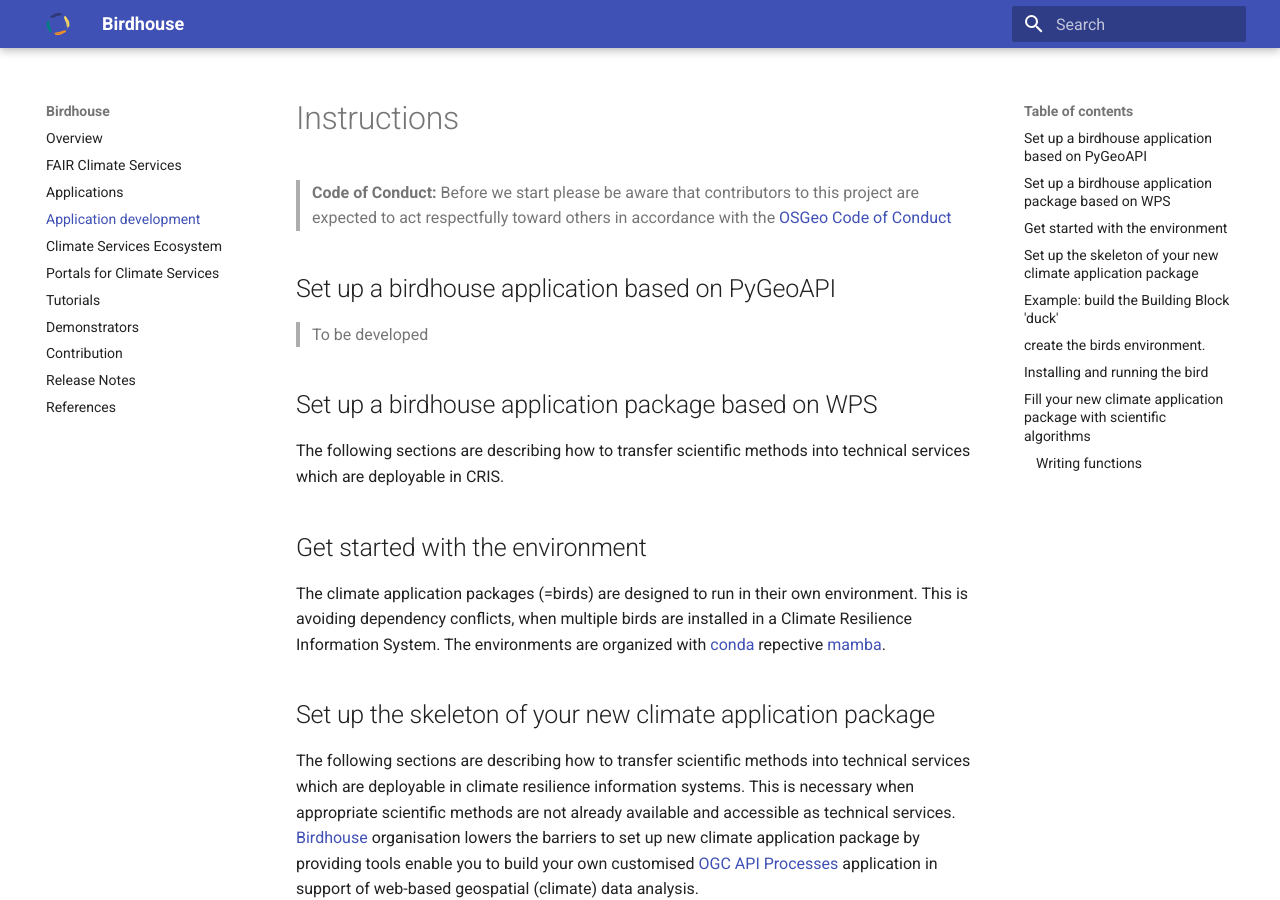
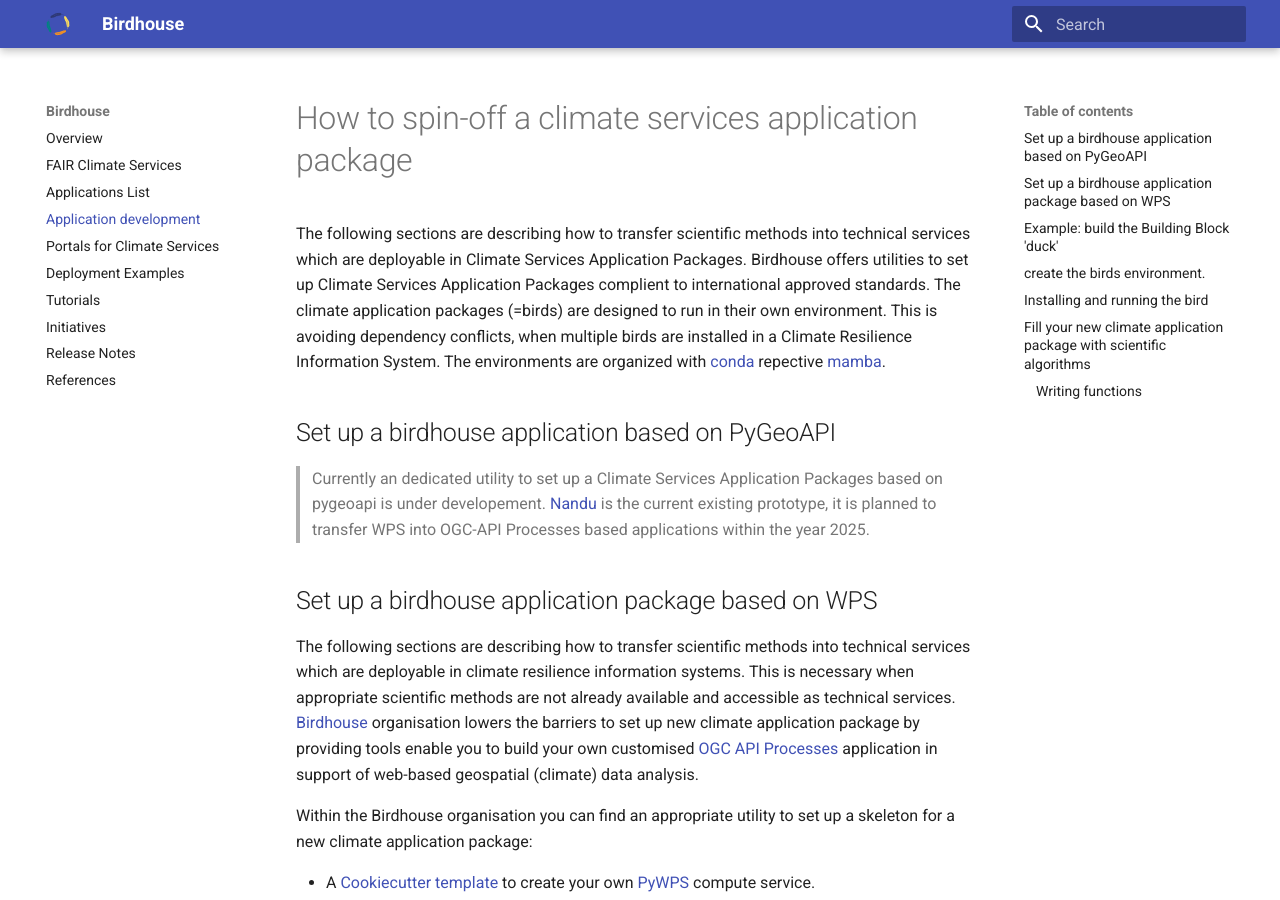
Before and after one commit to bird-house/birdhouse2-docs, an MkDocs documentation site: the page built from docs/guide_applications.md, in a window 1280 px wide and 900 px high. Built offline with MkDocs 1.6.1 and Material for MkDocs 9.7.7, drawn with Linux system fonts in a browser that asks for light colours.

Commit message:
pygeoapi explanation

```diff
--- a/docs/guide_applications.md
+++ b/docs/guide_applications.md
@@ -1,21 +1,15 @@
-# Instructions
+# How to spin-off a climate services application package
 
-> **Code of Conduct:** Before we start please be aware that contributors to this project are expected to act respectfully toward others in accordance with the [OSGeo Code of Conduct](https://www.osgeo.org/code_of_conduct/)
+The following sections are describing how to transfer scientific methods into technical services which are deployable in Climate Services Application Packages. Birdhouse offers utilities to set up Climate Services Application Packages complient to international approved standards.
+The climate application packages (=birds) are designed to run in their own environment. This is avoiding dependency conflicts, when multiple birds are installed in a Climate Resilience Information System. The environments are organized with [conda](https://docs.conda.io/en/latest/) repective [mamba](https://github.com/conda-forge/miniforge#mambaforge).
 
 
 ## Set up a birdhouse application based on PyGeoAPI
 
-> To be developed
+> Currently an dedicated utility to set up a Climate Services Application Packages based on pygeoapi is under developement. [Nandu](https://nandu.readthedocs.io/en/latest/) is the current existing prototype, it is planned to transfer WPS into OGC-API Processes based applications within the year 2025.
 
 ## Set up a birdhouse application package based on WPS
 
-The following sections are describing how to transfer scientific methods into technical services which are deployable in CRIS.
-
-## Get started with the environment
-
-The climate application packages (=birds) are designed to run in their own environment. This is avoiding dependency conflicts, when multiple birds are installed in a Climate Resilience Information System. The environments are organized with [conda](https://docs.conda.io/en/latest/) repective [mamba](https://github.com/conda-forge/miniforge#mambaforge).
-
-## Set up the skeleton of your new climate application package
 The following sections are describing how to transfer scientific methods into technical services which are deployable in climate resilience information systems. This is necessary when appropriate scientific methods are not already available and accessible as technical services. [Birdhouse](http://bird-house.github.io/) organisation lowers the barriers to set up new climate application package by providing tools enable you to build your own customised [OGC API Processes](https://ogcapi.ogc.org/processes/) application in support of web-based geospatial (climate) data analysis.
 
 Within the Birdhouse organisation you can find an appropriate utility to set up a skeleton for a new climate application package:
--- a/mkdocs.yml
+++ b/mkdocs.yml
@@ -2,13 +2,12 @@ site_name: Birdhouse
 nav:
   - Overview: index.md
   - FAIR Climate Services: fair_cs.md
-  - Applications: apps.md
+  - Applications List: apps.md
   - Application development: guide_applications.md
-  - Climate Services Ecosystem: guide_deploy.md
   - Portals for Climate Services: guide_GUI-phoenix.md
+  - Deployment Examples: guide_deploy.md
   - Tutorials: tutorials.md
-  - Demonstrators: demonstrators.md
-  - Contribution: contribution.md
+  - Initiatives: initiatives.md
   - Release Notes: release_notes.md
   - References: bibliography.md
 theme:
```
Also changed, not shown: docs/contribution.md (deleted, +0 -42 lines), docs/demonstrators.md (deleted, +0 -66 lines), docs/initiatives.md (added, +86 -0 lines), docs/images/logos/pavics_v.svg (added).
